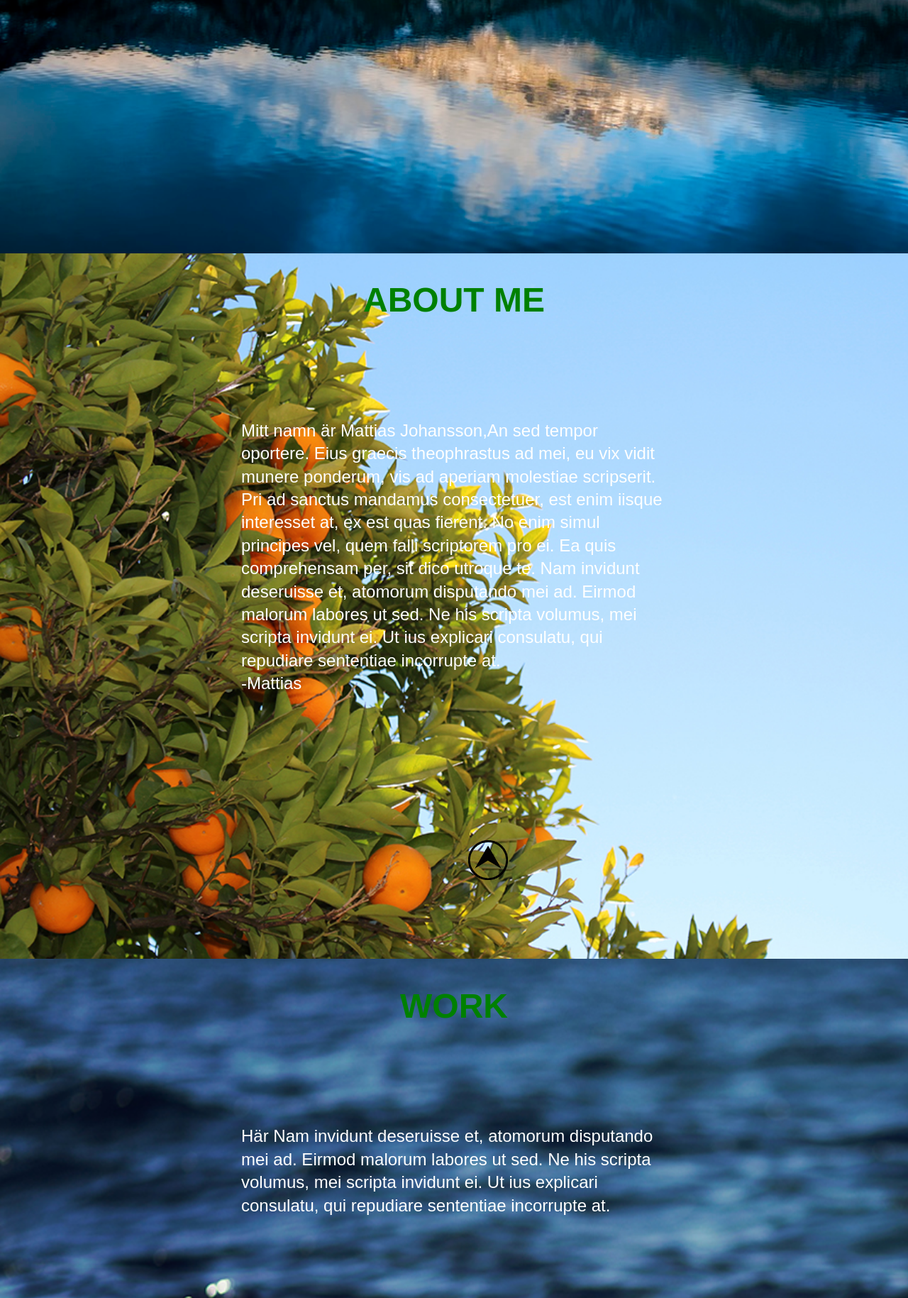
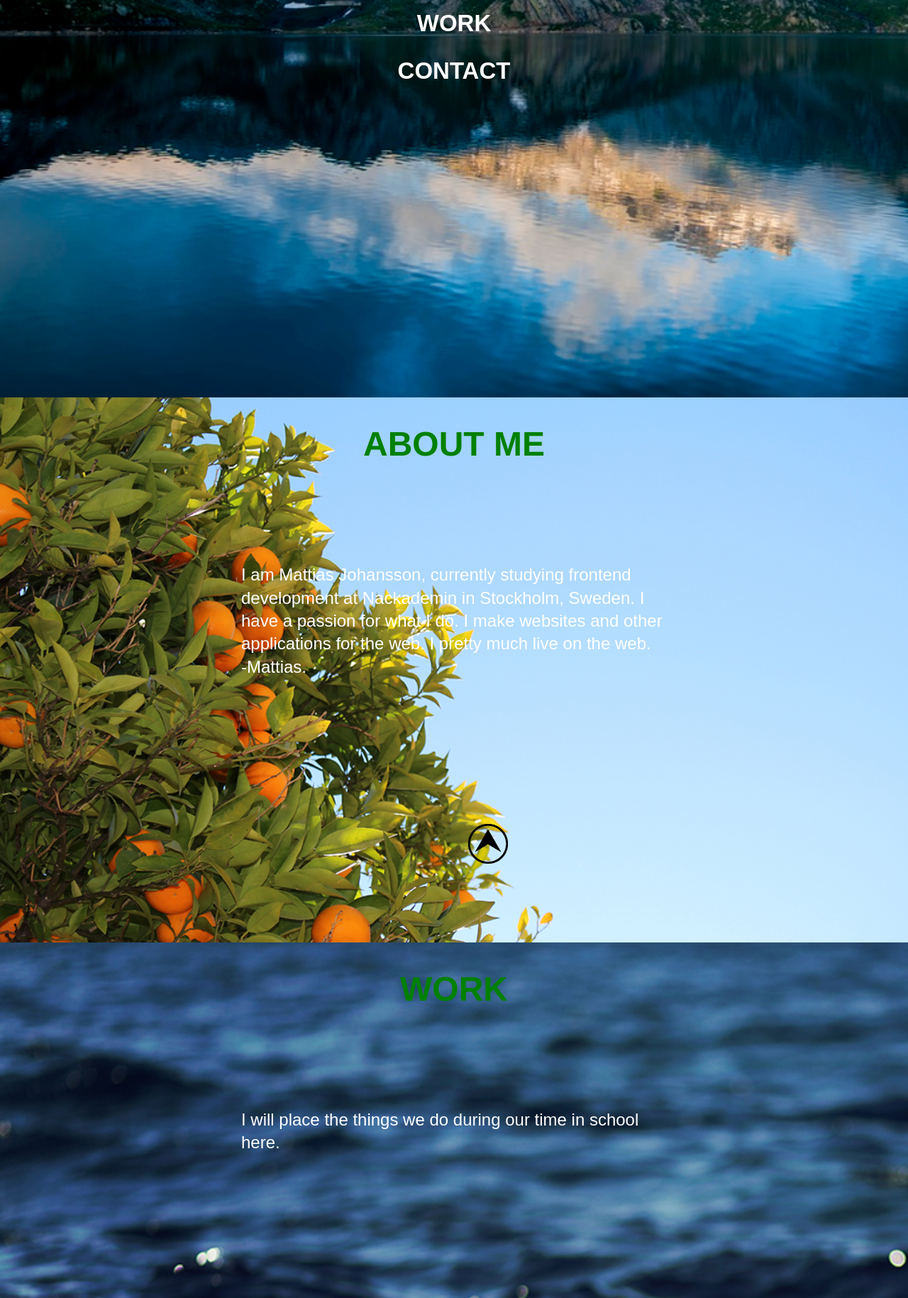
Before and after one commit to mattiasjohanssonfend/mattiasjohanssonfend.github.io, a plain HTML site: page index.html in a window 1280 px wide. Shown: the part 691-2520 px from the top of the page at 71% size. Drawn offline with Linux system fonts and the light colour scheme.

Commit message:
Texten uppdaterad
En beskrivning av min uppdatering

```diff
--- a/index.html
+++ b/index.html
@@ -27,8 +27,7 @@
 
     <section id="two">
     <h3>ABOUT ME</h3>
-    <p>Mitt namn är Mattias Johansson,An sed tempor oportere. Eius graecis theophrastus ad mei, eu vix vidit munere ponderum, vis ad aperiam molestiae scripserit. Pri ad sanctus mandamus consectetuer, est enim iisque interesset at, ex est quas fierent. No enim simul principes vel, quem falli scriptorem pro ei. Ea quis comprehensam per, sit dico utroque te.
-Nam invidunt deseruisse et, atomorum disputando mei ad. Eirmod malorum labores ut sed. Ne his scripta volumus, mei scripta invidunt ei. Ut ius explicari consulatu, qui repudiare sententiae incorrupte at. <br> -Mattias </p>
+    <p>I am Mattias Johansson, currently studying frontend development at Nackademin in Stockholm, Sweden. I have a passion for what I do. I make websites and other applications for the web. I pretty much live on the web.  <br> -Mattias. </p>
 
         <p class="knapp"><a href="#one"><img src="pictures/knapp.png" width="56" height="56" alt="Knapp. tillbaka till huvudmenyn"></a>
         </p>
@@ -36,14 +35,14 @@ Nam invidunt deseruisse et, atomorum disputando mei ad. Eirmod malorum labores u
 
     <section id="three">
     <h3>WORK</h3>
-    <p>Här Nam invidunt deseruisse et, atomorum disputando mei ad. Eirmod malorum labores ut sed. Ne his scripta volumus, mei scripta invidunt ei. Ut ius explicari consulatu, qui repudiare sententiae incorrupte at.</p>
+    <p>I will place the things we do during our time in school here.</p>
         <p><img src="http://netdna.webdesignerdepot.com/uploads/2013/03/foundation-zurb.png" alt="Screenshoot of my web design work" style="width:100%;">  </p>
         <p class="knapp"><a href="#one"><img src="pictures/knapp.png" width="56" height="56" alt="Knapp. tillbaka till huvudmenyn"></a></p>
     </section>
 
     <section id="four">
     <h3>CONTACT</h3>
-    <p>Mattias Johansson. <br> Mail: mattias.johansson.82@gmail.com <br>Phone: +46 703 58 67 90 <br> <br> Nam invidunt deseruisse et, atomorum disputando mei ad. Eirmod malorum labores ut sed. Ne his scripta volumus, mei scripta invidunt ei. Ut ius explicari consulatu, qui repudiare sententiae incorrupte at.</p>
+    <p>Mattias Johansson. <br> Mail: mattias.johansson.82@gmail.com <br>Phone: +46 703 58 67 90 <br> <br> If I can help you in any way, don`t hesitat to contact me.</p>
         <p class="knapp"><a href="#one"><img src="pictures/knapp.png" width="56" height="56" alt="Knapp. tillbaka till huvudmenyn"></a></p>
     </section>
 
--- a/liten.css
+++ b/liten.css
@@ -10,6 +10,7 @@ h1 {
 h2 {
   font-size: 150%;
   padding: 3%;
+  padding-top: 5%;
   text-align: center;
   font-family: Homestead, sans-serif;
   color: white;
@@ -21,8 +22,8 @@ h2 {
   background-color: black; }
 
 nav {
-  font-size: 95%;
-  padding: 3%;
+  font-size: 75%;
+  padding: 13%;
   width: 65%;
   margin: auto;
   padding-bottom: 30%; }
```
